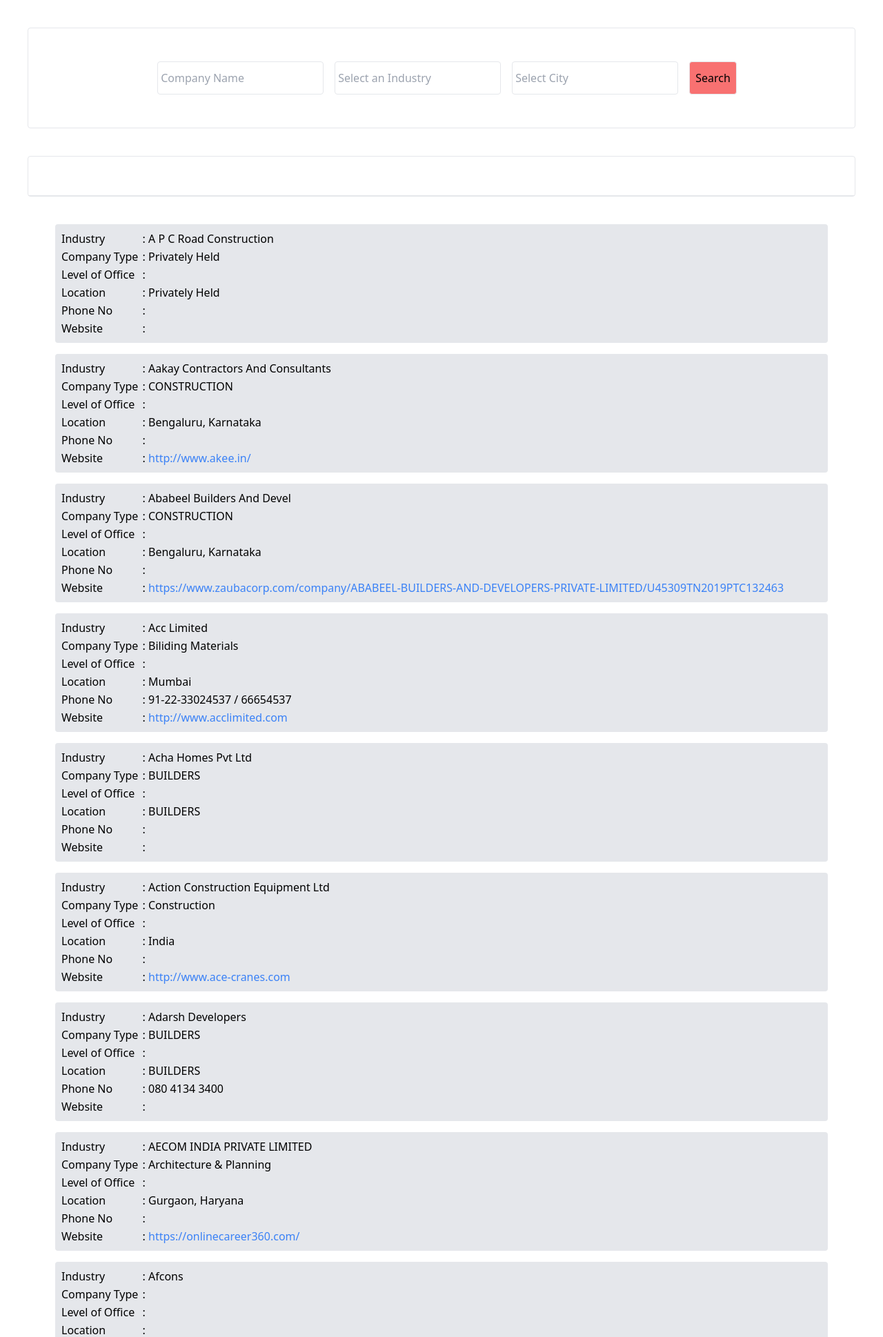
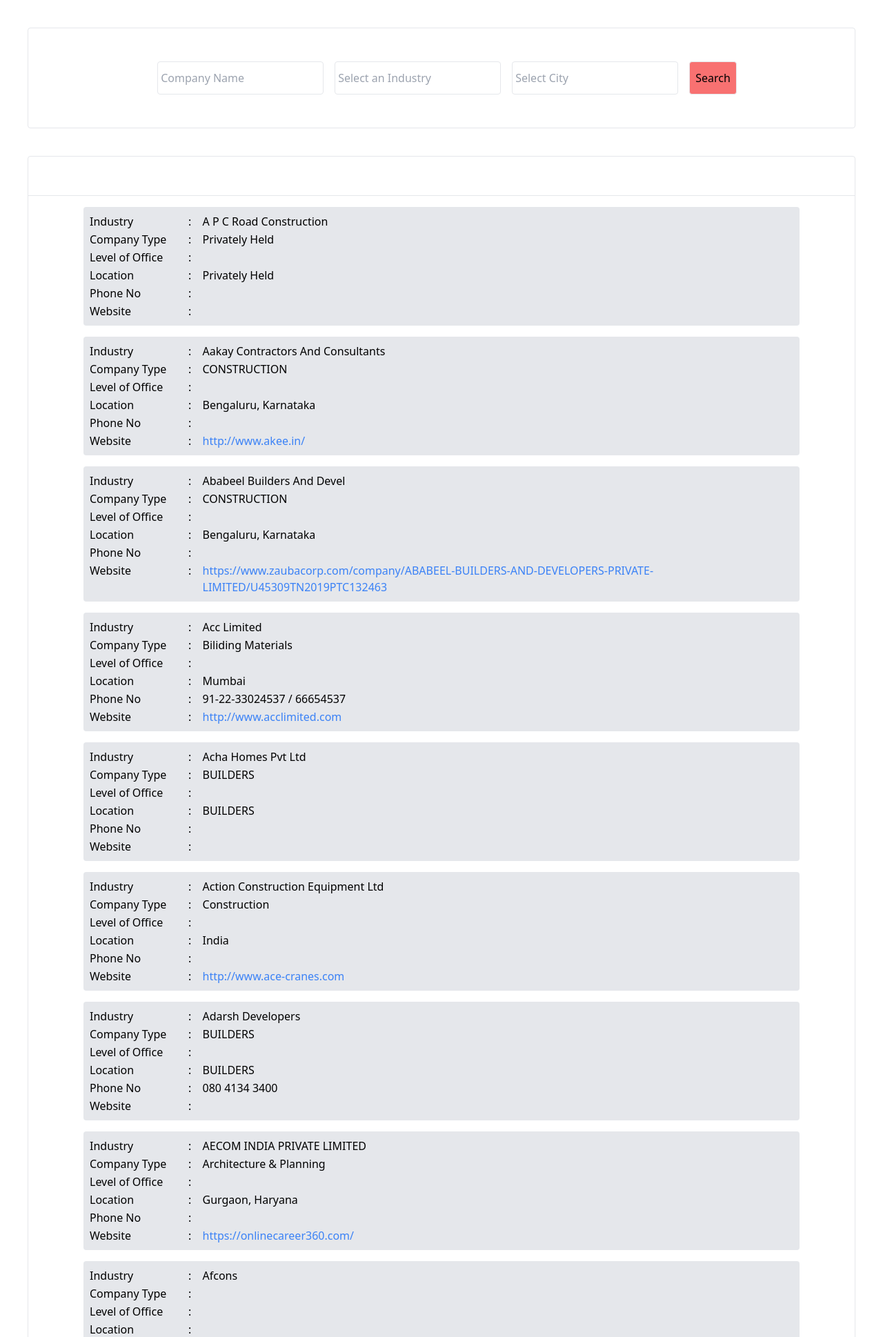
Before and after one commit to gvsreevarsha/CompanyDatabase, a PHP site: page /search.php in a window 1280 px wide. Shown: the top 1938 px of the page at 69% size. Run offline with PHP 8.4, Linux system fonts and the light colour scheme; data comes from the database, SQL or seed files in the repository.

Commit message:
Slight chnages in appearance

```diff
--- a/search.php
+++ b/search.php
@@ -40,7 +40,31 @@
     <div class="border rounded my-10 mx-10">
             <div id="Sort">A</div>
             <hr class="bg-black"/>
-            <div id="Companies"></div>
+            <div id="Companies">
+                <?php
+$con = new mysqli("localhost", "root", "", "Companies");
+/*$city=$_POST['city'];
+$type=$_POST['type'];
+$name=$_POST['c_name'];
+$query2 = "SELECT * FROM `cdb` WHERE `Name_of_the_Company` LIKE '%$name%' AND `Type_of_Organization` LIKE '%$type%' AND `Company_Address` LIKE '%$city%' ORDER BY `Name_of_the_Company`";
+//echo $query;*/
+//$query= $query1." INTERSECT ".$query2;
+if ($result = $con->query($query1)) {
+    while ($row = $result->fetch_assoc()) {
+
+        echo '<div class="my-4 bg-gray-200 rounded ml-20 mr-20 p-2"><table width="100%">'.
+        '<tr><td width="14%" style="vertical-align: text-top">Industry</td><td width="2%" style="vertical-align: text-top">:</td><td>'.$row["Name_of_the_Company"].'</td></tr>' .
+        '<tr><td width="14%" style="vertical-align: text-top">Company Type</td><td width="2%" style="vertical-align: text-top">:</td><td>'.$row["Type_of_Organization"].'</td></tr> '.
+        '<tr><td width="14%" style="vertical-align: text-top">Level of Office</td><td width="2%" style="vertical-align: text-top">:</td><td></td></tr> '.
+        '<tr><td width="14%" style="vertical-align: text-top">Location</td><td width="2%" style="vertical-align: text-top">:</td><td>'.$row["Origin"].'</td></tr>'.
+        '<tr><td width="14%" style="vertical-align: text-top">Phone No</td><td width="2%" style="vertical-align: text-top">:</td><td>'.$row["Contact_Person_Phone_No"].'</td></tr> '.
+        '<tr><td width="14%" style="vertical-align: text-top">Website</td><td width="2%" style="vertical-align: text-top">:</td><td><a class="text-blue-500 hover:text-blue-800" href="'.$row["Website"].'">'.$row["Website"].'</a></td></tr>'.
+        '</table></div>';
+    }
+    $result->free();
+}
+?>
+            </div>
     </div>
 </body>
 <script>
@@ -55,27 +79,4 @@
 
     var details="";
 </script>
-<?php
-$con = new mysqli("localhost", "root", "", "Companies");
-/*$city=$_POST['city'];
-$type=$_POST['type'];
-$name=$_POST['c_name'];
-$query2 = "SELECT * FROM `cdb` WHERE `Name_of_the_Company` LIKE '%$name%' AND `Type_of_Organization` LIKE '%$type%' AND `Company_Address` LIKE '%$city%' ORDER BY `Name_of_the_Company`";
-//echo $query;*/
-//$query= $query1." INTERSECT ".$query2;
-if ($result = $con->query($query1)) {
-    while ($row = $result->fetch_assoc()) {
-
-        echo '<div class="my-4 bg-gray-200 rounded ml-20 mr-20 p-2"><table>'.
-        '<tr><td>Industry</td><td>&nbsp;:&nbsp;'.$row["Name_of_the_Company"].'</td></tr>' .
-        '<tr><td>Company Type</td><td>&nbsp;:&nbsp;'.$row["Type_of_Organization"].'</td></tr> '.
-        '<tr><td>Level of Office</td><td>&nbsp;:&nbsp;</td></tr> '.
-        '<tr><td>Location</td><td>&nbsp;:&nbsp;'.$row["Origin"].'</td></tr>'.
-        '<tr><td>Phone No</td><td>&nbsp;:&nbsp;'.$row["Contact_Person_Phone_No"].'</td></tr> '.
-        '<tr><td>Website</td><td>&nbsp;:&nbsp;<a class="text-blue-500 hover:text-blue-800" href="'.$row["Website"].'">'.$row["Website"].'</a></td></tr>'.
-        '</table></div>';
-    }
-    $result->free();
-}
-?>
 </html>
```
Also changed, not shown: index.php (+37 -17 lines), trial.php (deleted, +0 -11 lines).
